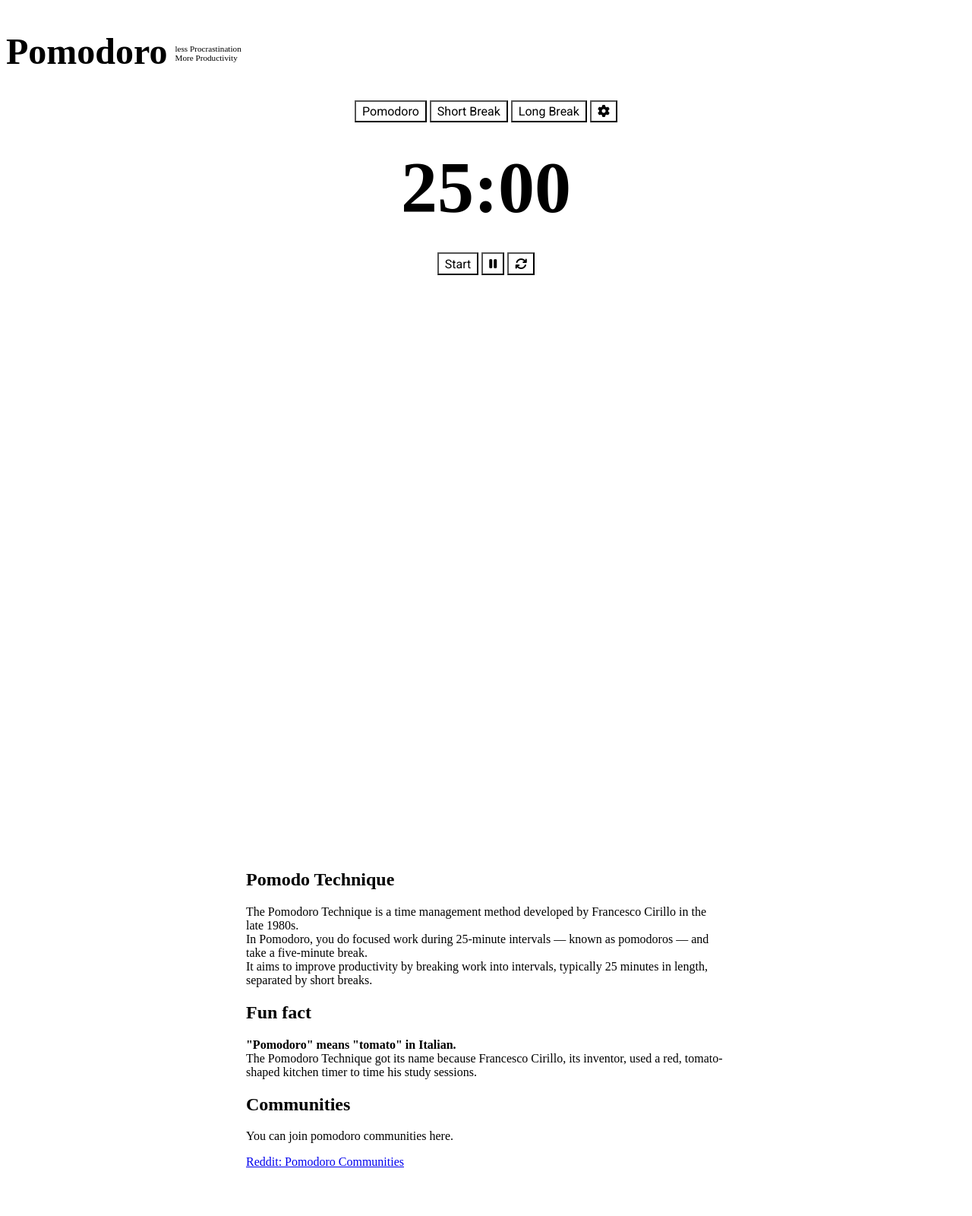
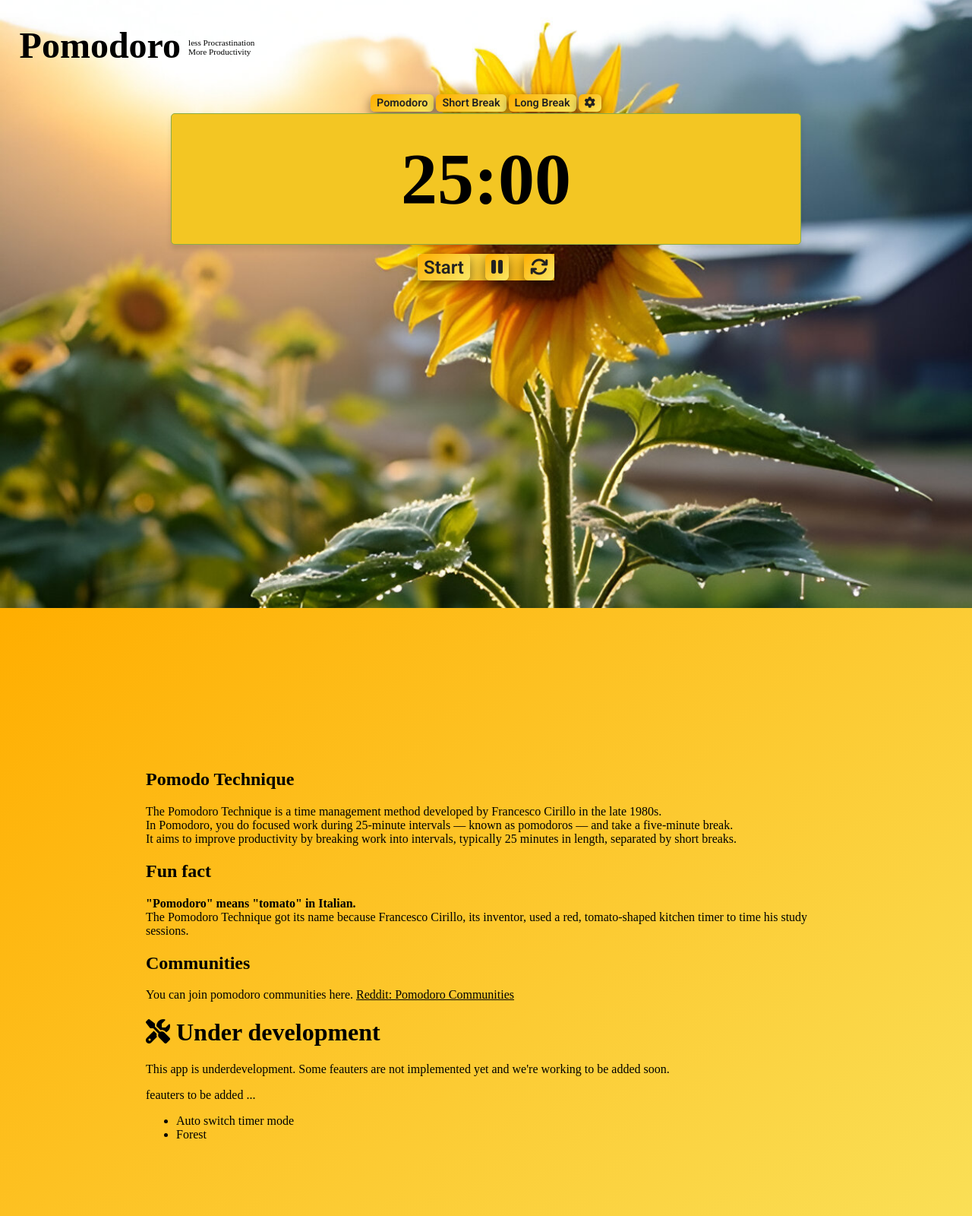
Before and after one commit to PhyoWinko/PhyoWinko.github.io-pomodoro, a plain HTML site: page index.html in a window 1280 px wide. Shown: the top 1600 px of the page at 76% size. Drawn offline with Linux system fonts and the light colour scheme.

Commit message:
test_version_assign_as_assignment

```diff
--- a/index.html
+++ b/index.html
@@ -3,7 +3,7 @@
 <head>
     <meta charset="UTF-8">
     <meta name="viewport" content="width=device-width, initial-scale=1.0">
-    <title>Document</title>
+    <title>POMODORO</title>
     <link rel="stylesheet" href="style.css">
     <link rel="preconnect" href="https://fonts.googleapis.com">
     <link rel="preconnect" href="https://fonts.gstatic.com" crossorigin>
@@ -19,7 +19,7 @@
 
         <div id="pomodoro-clock">
             <div id="upper-btn" class="btn-div">
-                <button id="pomodoro">Pomodoro</button>
+                <button id="pomodoro" aria-label="Pomodoro Timer">Pomodoro</i></button>
                 <button id="shortBreak">Short Break</button>
                 <button id="longBreak">Long Break</button>
                 <!-- aria-laebel for assisted technology for screen reader -->
@@ -31,6 +31,7 @@
                 <button id="pauseButton" aria-label="Pause Timer"><i class="fa-solid fa-pause"></i></button>
                 <button id="resetButton" aria-label="Reset Timer"><i class="fa fa-refresh" aria-hidden="true"></i></button>
             </div>
+            <audio id=alarmSound src="noti1.mp3" preload="auto">audio</audio>
         </div>
     </div>
 
@@ -62,11 +63,28 @@
 
         <div class="text-content-div">
             <h2>Communities</h2>
-            <p>You can join pomodoro communities here. </p>
-            <a href="https://www.reddit.com/r/pomodoro/">Reddit: Pomodoro Communities</a>
+            <p>You can join pomodoro communities here.
+            <a href="https://www.reddit.com/r/pomodoro/">Reddit: Pomodoro Communities</a> </p>
+
+            <div class="text-content-div">
+                <h1><i class="fas fa-tools"></i> Under development </h1>
+                <p>This app is underdevelopment. Some feauters are not implemented yet and we're working to be added soon.</p>
+                <p>feauters to be added ...
+                    <ul>
+                        <li>Auto switch timer mode</li>
+                        <li>Forest </li>
+                    </ul>
+                </p>
+            </div>
         </div>
      </div>
+
+
+
 
     <script src="script.js"></script>
 </body>
 </html>
+<!-- for better version have to do
+ automatically switch pomodoro with time loop
+ isPomodoro = true isStopTime = ture-->
--- a/script.js
+++ b/script.js
@@ -7,7 +7,7 @@ const resetButton = document.querySelector('#resetButton'); // to add functional
 const clock = document.querySelector('#clock'); // clock div to display time on
 const startButton = document.querySelector('#startButton');
 const pauseButton = document.querySelector('#pauseButton');
-let startTime;
+let startTime = number; // Store the start time
 let intervalID = null;
 let isPaused = false;
 
@@ -17,24 +17,28 @@ adjustButton.addEventListener('click', () => {
     let user_number = prompt('Enter the number of minutes:');
     number = user_number * 60; // convert minutes to seconds
     clock.textContent = formatTime(user_number, 0);
+    startTime = number; // Store the start time
 });
 
 pomodoro.addEventListener('click', () => {
     stopTimer();
     number = 25 * 60;
     clock.textContent = formatTime(25, 0); // set the clock to 25 minutes
+    startTime = number; // Store the start time
 });
 
 shortBreak.addEventListener('click', () => {
     stopTimer();
     number = 5 * 60; // set the clock to 5 minutes
     clock.textContent = formatTime(5, 0);
+    startTime = number; // Store the start time
 });
 
 longBreak.addEventListener('click', () => {
     stopTimer();
     number = 10 * 60; // set the clock to 10 minutes
     clock.textContent = formatTime(10, 0);
+    startTime = number; // Store the start time
 });
 
 
@@ -47,12 +51,13 @@ resetButton.addEventListener('click', () => {
 
 
 function updateNumber() {
-    if (number <= 0) {
+    if (number === 0) {
         clearInterval(intervalID);
         clock.textContent = '00:00';
-        alert('Time is up!');
+        document.querySelector('#alarmSound').play(); // play alarm sound
         return;
     }
+
     // Decrement the number of seconds and update the clock
     number--;
     const minutes = Math.floor(number / 60);
@@ -72,7 +77,6 @@ function formatTime(minutes, seconds) {
 startButton.addEventListener('click', () => {
     // ensure start button doesn't run multiple times
     if (!intervalID) {
-        startTime = number; // Store the start time
         intervalID = setInterval(updateNumber, 1000);
     }
 });
--- a/style.css
+++ b/style.css
@@ -1,4 +1,19 @@
+body {
+    margin: 0;
+}
+
+/* tomato color #ff6347 */
+
+#pomodoro-div {
+    background-image: url('./background_photo.jpg');
+    background-size: cover;
+    height: 100vh;
+    background-position: center; /* Centers the image */
+    background-repeat: no-repeat; /* Prevents the image from repeating */
+}
+
 header {
+    padding-left: 2%;
     font-size: 1.5rem;
     display: flex;
     align-items: start;
@@ -8,39 +23,74 @@ header {
 #header-small-text {
     font-size: 0.7rem; /* em unit for font compared to related elemnt */
     /* rem compared to browser base font-size; */
-    padding: 50px 0;
-}
+    padding: 50px 0;}
 
 #pomodoro-clock {
     display: flex; /* show and make children flex */
     flex-direction: column; /* column direction */
     align-items: center; /* center children */
+    justify-content: center;
 }
 
 button {
-    background-color: white;
-    font-size: 1rem;
+    font-size: 1em;
     font-family: "Roboto";
+    font-weight: 570;
     cursor: pointer;
     padding: 0.2rem 0.5rem;
+    border: none;
+    border-radius: 6px;
+    box-shadow: 0 6px 15px rgba(0, 0, 0, 0.5);
+    background: linear-gradient(135deg, #FFAE00, #F9E866);
+    transition: all 0.3s ease;
+    color: #222;
+
+}
+#upper-btn {
+    display: flex;
+    font-size: 0.9rem;
+    gap: 3px;
+}
+
+#lower-btn {
+    display: flex;
+    font-size: 1.5rem;
+    margin-top: 10px;
+    gap: 20px;
+    background: linear-gradient(135deg, #F9E866, #FFAE00); /* Reverse gradient on hover */
+
 }
 
 button:hover {
-    background-color: grey;
+    background: linear-gradient(135deg, #F9E866, #FFAE00); /* Reverse gradient on hover */
+    transform: scale(1.05); /* Slightly enlarge the button */
+    box-shadow: 0 6px 10px rgba(0, 0, 0, 0.3); /* Increase shadow depth */
+    color: #000; /* Darker text for contrast */
 }
+
 
 #clock {
     padding: 30px;
     font-size: 6rem;
     font-weight: 700;
-}
-
-#pomodoro-div {
-    height: 100vh;
+    text-align: center;
+    border: 1px solid #89AC46;
+    border-radius: 5px;
+    min-width: 60%;
+    margin: 2px auto;
+    color: black;
+    box-shadow: 0 6px 7px rgba(0, 0, 0, 0.1);
+    background-color: #F3C623;
 }
 
 #content-div {
     min-height: 100vh;
-    margin: 20%;
-    padding: 5%;
+    padding: 15%;
+    background: linear-gradient(135deg, #FFAE00, #F9E866)
 }
+
+
+a {
+    text-align: none;
+    color: black;
+}
```
Also changed, not shown: test/index.html (added, +32 -0 lines), background_photo.jpg (added), under_development.png (added), 1 other file.
